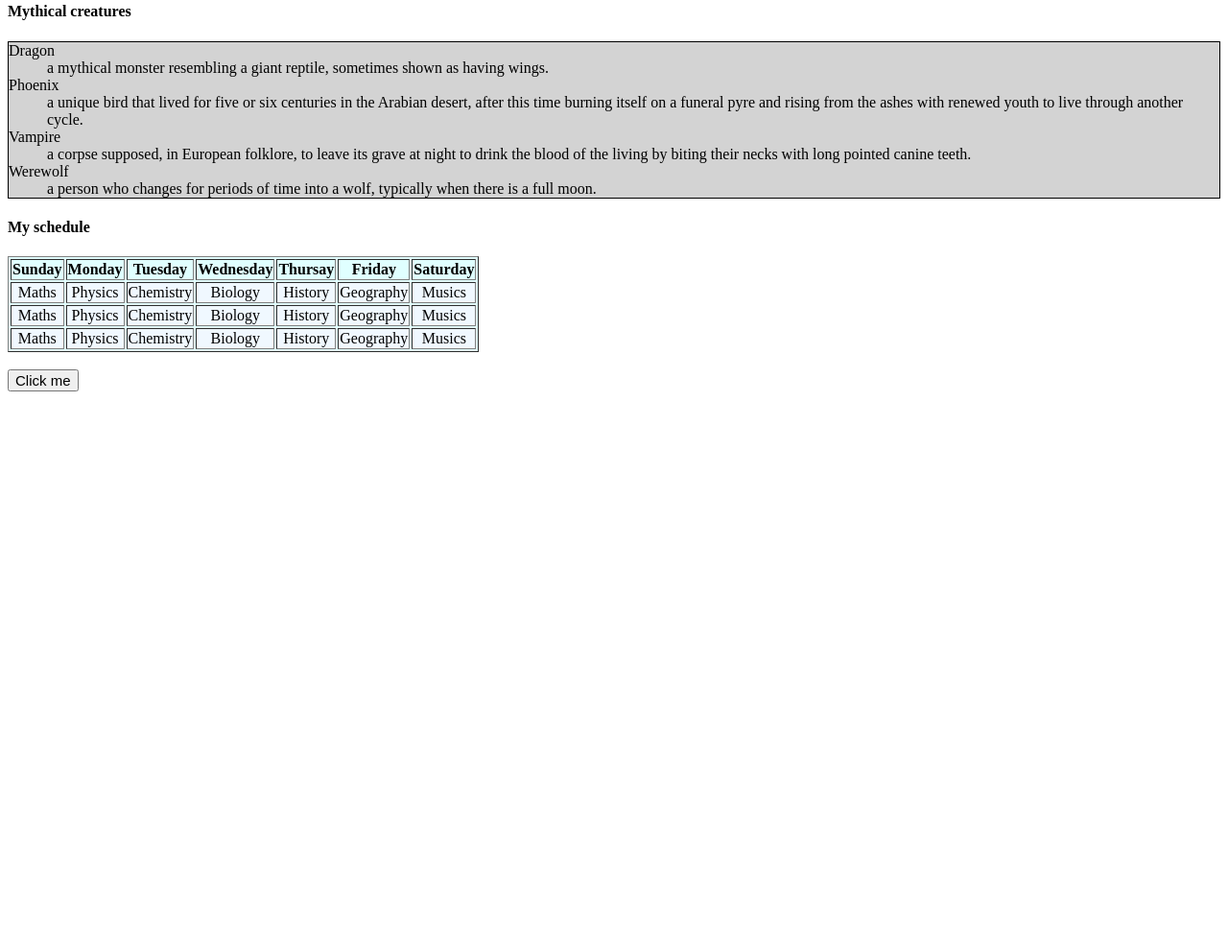
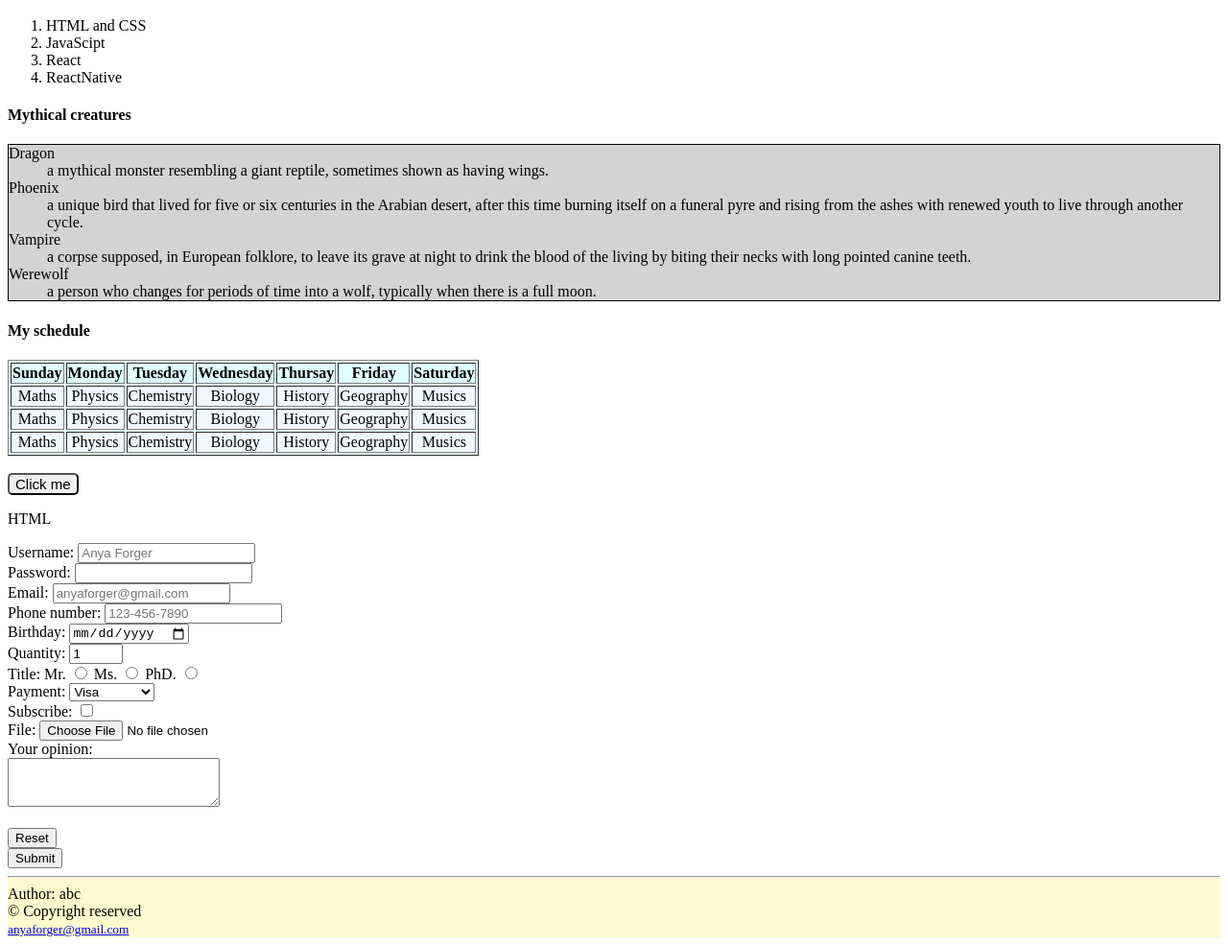
Before and after one commit to Tnina2612/My-First-Website, a plain HTML site: page index.html in a window 1280 px wide. Shown: the part 1778-2763 px from the top of the page at 96% size. Before the commit the page ends 2194 px from the top, so only its background shows below. Drawn offline with Linux system fonts and the light colour scheme.

Commit message:
Update index.html

```diff
--- a/index.html
+++ b/index.html
@@ -11,6 +11,17 @@
 
     <body>
         <!-- Contains visible contents in webpage -->
+
+        <header style="background-color: lemonchiffon;">
+            <h1>Welcome to my first website hẹ hẹ hẹ</h1>
+            <a href="">Home</a>
+            <a href="">About Me</a>
+            <a href="">Projects</a>
+            <a href="">Contact Me</a>
+            <hr>
+        </header>
+
+        <main>
         <h1>This is an h1 heading</h1>
         <h2>This is an h2 heading</h2>
         <h3>This is an h3 heading</h3>
@@ -167,6 +178,81 @@
         </table>
         <br>
 
-        <button style="font-size: 15px;">Click me</button>
+        <button onclick="doSomething()" style="font-size: 15px; border-radius: 5px;">Click me</button>
+        <p id="language">HTML</p>
+        <!-- JavaScript code -->
+        <script>
+            function doSomething() {
+                document.getElementById("language").innerHTML = "CSS";
+            }
+        </script>
+
+        <!-- action is the place storing data from the form -->
+        <!-- method is the -->
+        <form action="index.php" method="post" enctype="multipart/form-data">
+            <label for="username">Username:</label>
+            <input type="text" id="username" placeholder="Anya Forger" minlength="6" maxlength="15" required>
+            <br>
+
+            <label for="password">Password:</label>
+            <input type="password" id="password" required>
+            <br>
+
+            <label for="email">Email:</label>
+            <input type="email" id="email" placeholder="anyaforger@gmail.com" required>
+            <br>
+
+            <label for="phone">Phone number:</label>
+            <input type="tel" id="phone" placeholder="123-456-7890" pattern="[0-9]{3}-[0-9]{3}-[0-9]{4}" required>
+            <br>
+
+            <label for="birth">Birthday:</label>
+            <input type="date" id="birth" required>
+            <br>
+
+            <label for="quantity">Quantity:</label>
+            <input type="number" id="quantity" min="0" max="99" value="1" required>
+            <br>
+
+            <label for="title">Title:</label>
+            <label for="mr">Mr.</label>
+            <input type="radio" id="mr" required, name="title">
+            <label for="ms">Ms.</label>
+            <input type="radio" id="ms" required, name="title">
+            <label for="phd">PhD.</label>
+            <input type="radio" id="phd" required, name="title">
+            <br>
+
+            <label for="payment">Payment:</label>
+            <select id="payment">
+                <option>Visa</option>
+                <option>Mastercard</option>
+                <option>Giftcard</option>
+            </select>
+            <br>
+
+            <label for="subscribe">Subscribe:</label>
+            <input type="checkbox", id="subscribe">
+            <br>
+
+            <label for="file">File:</label>
+            <input type="file" id="file" accept="image/png, image/jpeg">
+            <br>
+
+            <label for="comment">Your opinion:</label><br>
+            <textarea id="comment" rows="3" cols="25"></textarea>
+            <br><br>
+
+            <input type="reset"><br>
+            <input type="submit">
+        </form>
+        </main>
+
+        <footer style="background-color: lemonchiffon;">
+            <hr>
+            Author: abc <br>
+            &copy; Copyright reserved <br>
+            <small><a href="mailto:anyaforger@gmail.com">anyaforger@gmail.com</a></small>
+        </footer>
     </body>
 </html>
```
